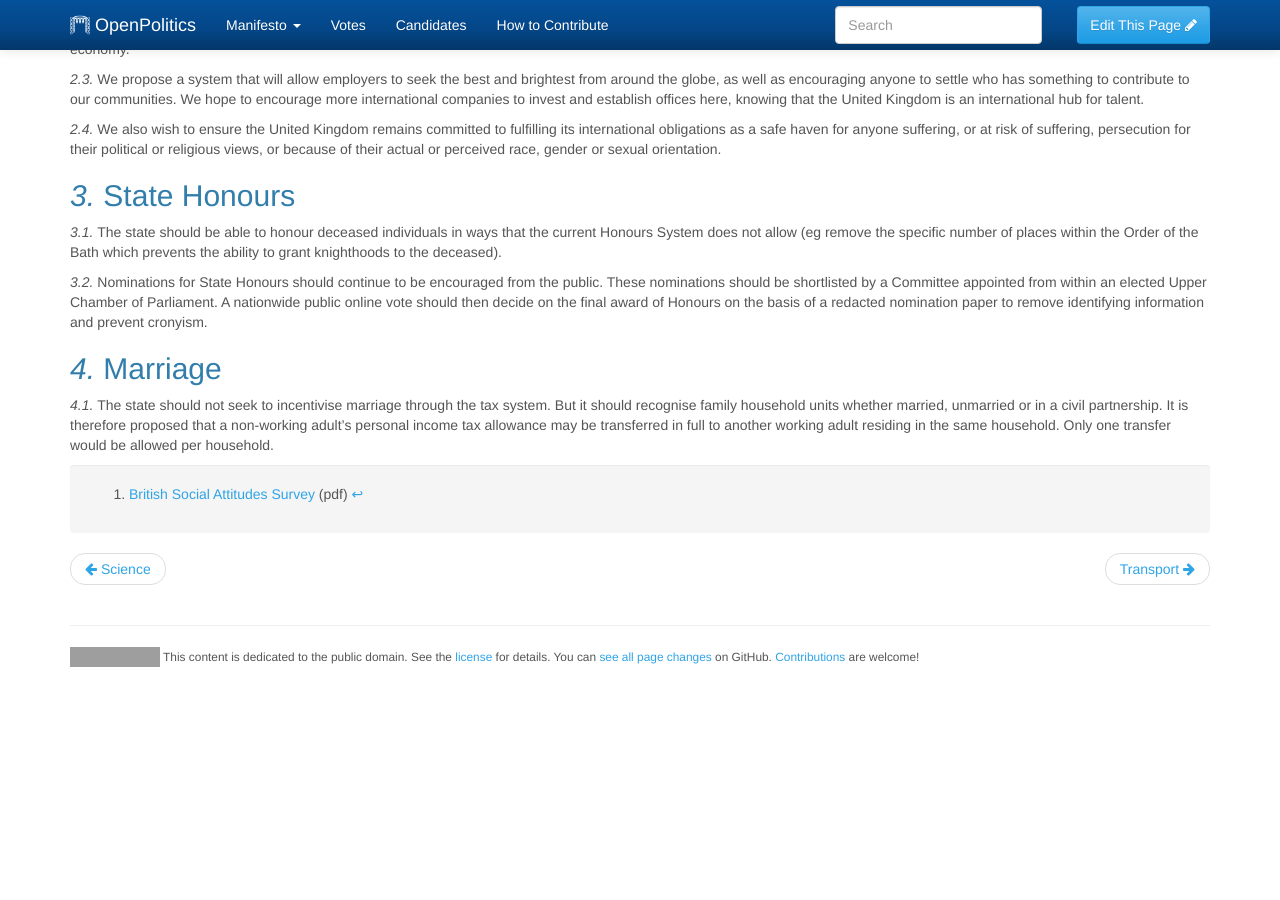
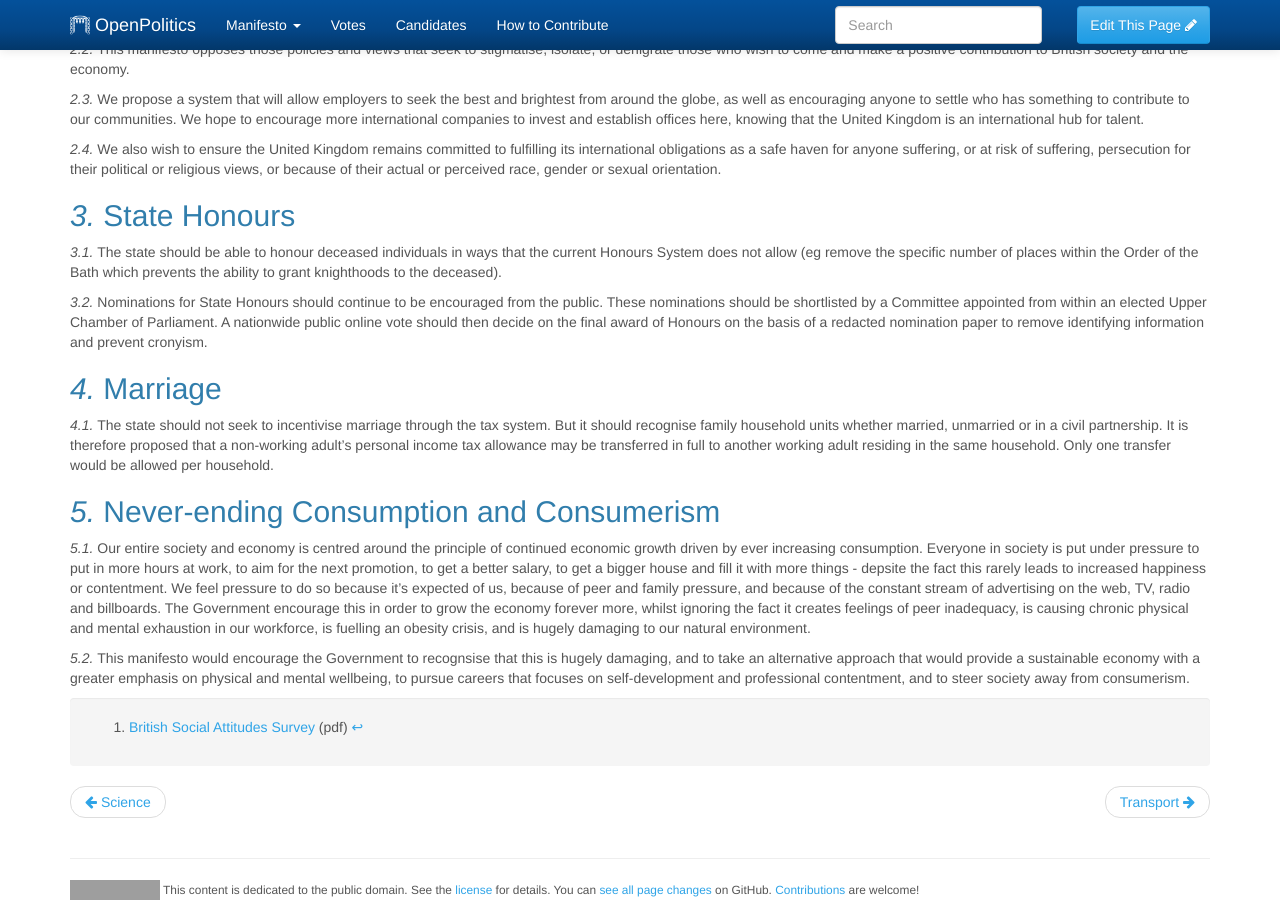
Before and after one commit to openpolitics/manifesto, a Jekyll site: the page built from manifesto/society.md, in a window 1280 px wide and 900 px high, scrolled down 642 px. Built offline with Jekyll 4.4.1, drawn with Linux system fonts in a browser that asks for light colours; before the commit the page ends 1309 px from its top, so only the background shows below that; some of the changed text lies outside the part shown; grey boxes are pictures that could not be loaded.

Commit message:
An end to Consumption and Consumerism
Putting an end to the idea that retail therapy will make us happy.

```diff
--- a/manifesto/society.md
+++ b/manifesto/society.md
@@ -50,5 +50,12 @@ Nominations for State Honours should continue to be encouraged from the public.
 
 The state should not seek to incentivise marriage through the tax system. But it should recognise family household units whether married, unmarried or in a civil partnership. It is therefore proposed that a non-working adult's personal income tax allowance may be transferred in full to another working adult residing in the same household. Only one transfer would be allowed per household.
 
+## Never-ending Consumption and Consumerism
+
+Our entire society and economy is centred around the principle of continued economic growth driven by ever increasing consumption. Everyone in society is put under pressure to put in more hours at work, to aim for the next promotion, to get a better salary, to get a bigger house and fill it with more things - depsite the fact this rarely leads to increased happiness or contentment. We feel pressure to do so because it's expected of us, because of peer and family pressure, and because of the constant stream of advertising on the web, TV, radio and billboards. The Government encourage this in order to grow the economy forever more, whilst ignoring the fact it creates feelings of peer inadequacy, is causing chronic physical and mental exhaustion in our workforce, is fuelling an obesity crisis, and is hugely damaging to our natural environment.
+
+This manifesto would encourage the Government to recognsise that this is hugely damaging, and to take an alternative approach that would provide a sustainable economy with a greater emphasis on physical and mental wellbeing, to pursue careers that focuses on self-development and professional contentment, and to steer society away from consumerism.
+
+
 
 [^1]: [British Social Attitudes Survey](http://ir2.flife.de/data/natcen-social-research/igb_html/pdf/chapters/BSA28_12Religion.pdf) (pdf)
```
